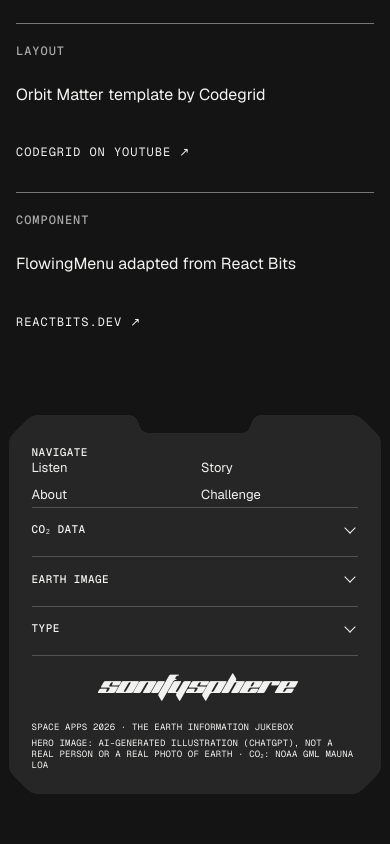
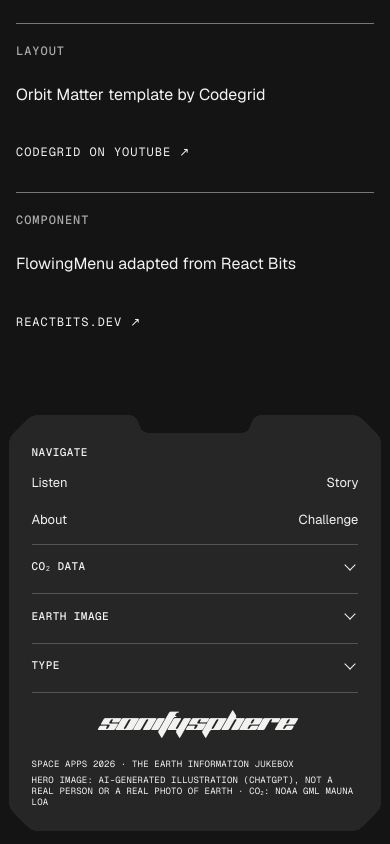
Before and after one commit to acheronx0577/Earth-Juke-Box-Sonifysphere, a Next.js app: page /about in a window 390 px wide. Shown: the part 10956-11800 px from the top of the page. Before the commit the page ends 11763 px from the top, so only its background shows below. Built offline with nearby package versions, Linux system fonts and the light colour scheme; no server answers.

Commit message:
Space and align the phone footer nav grid.
Under 767px the Navigate label sits 15px above the links, the rows are 22px apart, and Story and Challenge sit on the right edge of the footer content.

Co-authored-by: AcheronX. <richardhuynh53@gmail.com>

```diff
--- a/src/app/globals.css
+++ b/src/app/globals.css
@@ -554,15 +554,15 @@ body::-webkit-scrollbar {
   }
 
   .sonify-footer-nav {
-    gap: 0;
-    padding-bottom: 4px;
+    gap: 15px;
+    padding-bottom: 16px;
   }
 
   .sonify-footer-nav-links {
     display: grid;
     grid-template-columns: 1fr 1fr;
     column-gap: 12px;
-    row-gap: 12px;
+    row-gap: 22px;
     align-items: start;
     justify-items: start;
     width: 100%;
@@ -577,6 +577,11 @@ body::-webkit-scrollbar {
   .sonify-footer .sonify-footer-nav-links > a.sonify-footer-link {
     min-height: 0;
     line-height: 1.2;
+  }
+
+  .sonify-footer .sonify-footer-nav-links > a.sonify-footer-link:nth-child(even) {
+    justify-content: flex-end;
+    text-align: right;
   }
 
   .sonify-footer-fold {
```
